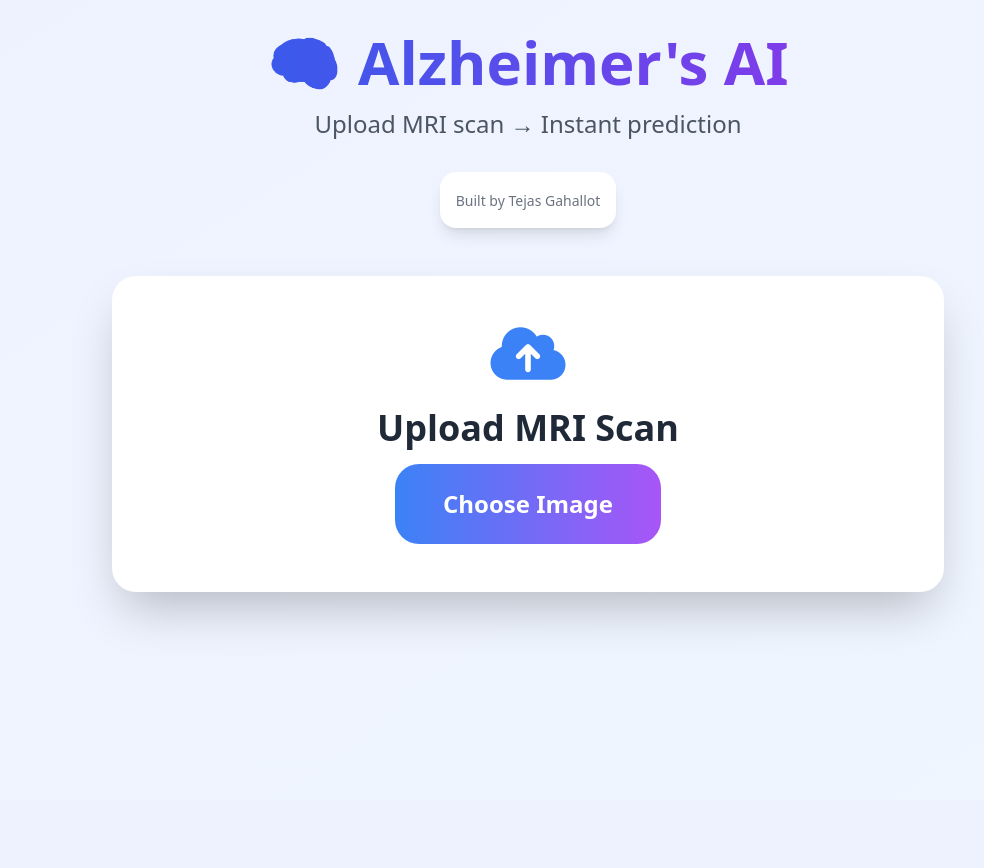
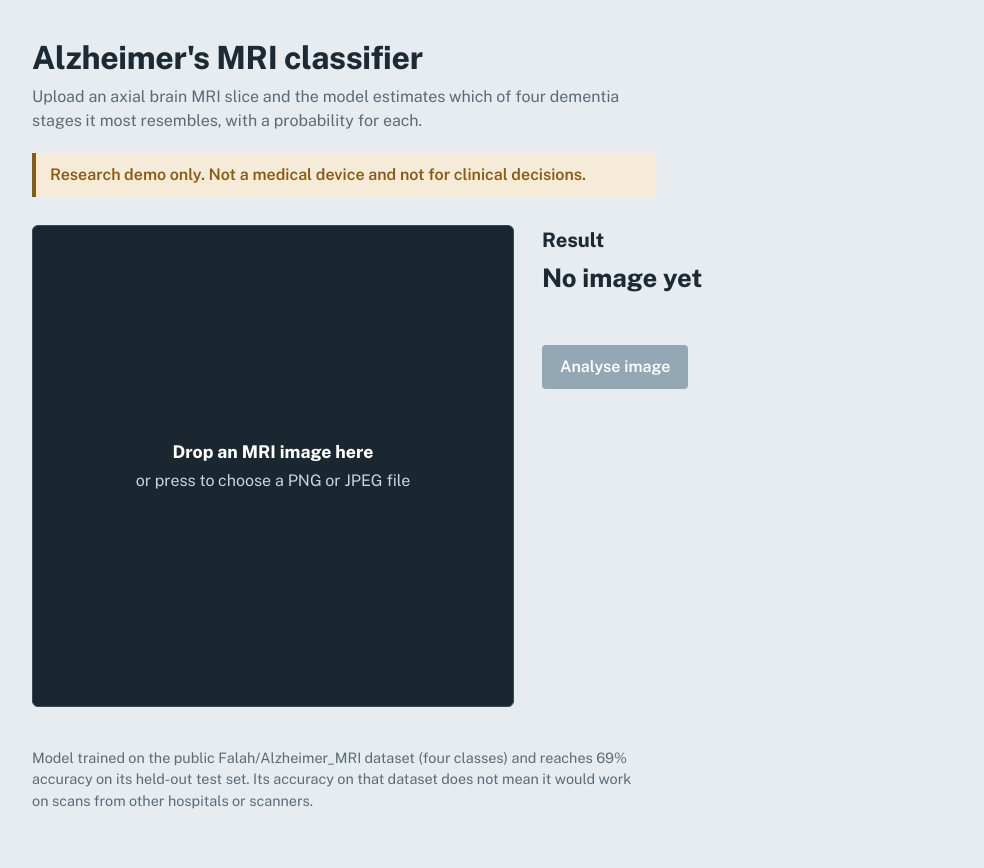
Before and after one commit to tejasgahallot026/alzheimers-detection, a Flask app: page / in a window 1280 px wide. Shown: the whole page, without its empty margins (112-1096 px from the left). Before the commit the page ends 626 px from the top, so only its background shows below. Run offline with Flask 3, Linux system fonts and the light colour scheme; some libraries are stand-ins or nearby versions.

Commit message:
Replace upload page with the new interface

```diff
--- a/templates/index.html
+++ b/templates/index.html
@@ -1,74 +1,184 @@
-<!DOCTYPE html>
-<html>
+<!doctype html>
+<html lang="en">
 <head>
-    <title>🧠 Alzheimer's Detection AI</title>
-    <script src="https://cdn.tailwindcss.com"></script>
-    <link rel="stylesheet" href="https://cdnjs.cloudflare.com/ajax/libs/font-awesome/6.4.0/css/all.min.css">
+<meta charset="utf-8">
+<meta name="viewport" content="width=device-width, initial-scale=1">
+<title>Alzheimer's MRI classifier (research demo)</title>
+<link rel="preconnect" href="https://fonts.googleapis.com">
+<link rel="preconnect" href="https://fonts.gstatic.com" crossorigin>
+<link href="https://fonts.googleapis.com/css2?family=Public+Sans:wght@400;600;750&display=swap" rel="stylesheet">
+<style>
+  :root {
+    --lightbox: #E6ECF0;
+    --ink: #1E2A33;
+    --muted: #5B6B77;
+    --film: #1A2630;
+    --film-line: #34495A;
+    --signal: #2F6F96;
+    --caution: #8A5A12;
+    --caution-bg: #F6EBD9;
+  }
+  * { box-sizing: border-box; }
+  body {
+    margin: 0;
+    font-family: "Public Sans", "Segoe UI", Helvetica, Arial, sans-serif;
+    font-size: 16px;
+    line-height: 1.5;
+    color: var(--ink);
+    background: var(--lightbox);
+  }
+  main { max-width: 1040px; margin: 0 auto; padding: 40px 24px 56px; }
+  h1 { font-size: 2rem; line-height: 1.15; font-weight: 750; margin: 0 0 8px; letter-spacing: -0.01em; }
+  .lede { max-width: 62ch; color: var(--muted); margin: 0 0 20px; }
+  .caution {
+    background: var(--caution-bg); color: var(--caution);
+    border-left: 4px solid var(--caution);
+    padding: 10px 14px; margin: 0 0 28px; max-width: 62ch; font-weight: 600;
+  }
+  .workspace { display: grid; grid-template-columns: minmax(0, 1fr) minmax(0, 1fr); gap: 28px; align-items: start; }
+
+  /* The film: the one bold element on the page */
+  .film {
+    background: var(--film);
+    border: 1px solid var(--film-line);
+    border-radius: 6px;
+    aspect-ratio: 1 / 1;
+    display: flex; align-items: center; justify-content: center;
+    position: relative; overflow: hidden; cursor: pointer;
+    color: #C9D6DF;
+  }
+  .film.dragging { outline: 3px dashed #8FB8D3; outline-offset: -10px; }
+  .film img { width: 100%; height: 100%; object-fit: contain; display: none; }
+  .film.has-image img { display: block; }
+  .film.has-image .prompt { display: none; }
+  .prompt { text-align: center; padding: 24px; }
+  .prompt strong { display: block; font-size: 1.1rem; color: #fff; margin-bottom: 4px; }
+  .film:focus-visible { outline: 3px solid #8FB8D3; outline-offset: 3px; }
+
+  .panel h2 { font-size: 1.25rem; margin: 0 0 4px; }
+  .verdict { font-size: 1.6rem; font-weight: 750; margin: 0; min-height: 2.4rem; }
+  .meta { color: var(--muted); margin: 0 0 20px; min-height: 1.5rem; }
+  .bars { list-style: none; padding: 0; margin: 0 0 24px; }
+  .bars li { margin-bottom: 12px; }
+  .bar-label { display: flex; justify-content: space-between; font-size: 0.95rem; }
+  .track { height: 10px; background: #CBD5DC; border-radius: 5px; overflow: hidden; margin-top: 4px; }
+  .fill { height: 100%; width: 0; background: var(--muted); transition: width 0.4s ease; }
+  .top .fill { background: var(--signal); }
+  .top .bar-label { font-weight: 600; }
+  button {
+    font: inherit; font-weight: 600; color: #fff; background: var(--signal);
+    border: 0; border-radius: 4px; padding: 10px 18px; cursor: pointer;
+  }
+  button:disabled { background: #93A7B5; cursor: not-allowed; }
+  button:focus-visible { outline: 3px solid var(--ink); outline-offset: 2px; }
+  .error { color: #A2361F; font-weight: 600; min-height: 1.5rem; margin: 12px 0 0; }
+  footer { margin-top: 40px; color: var(--muted); font-size: 0.9rem; max-width: 70ch; }
+  @media (max-width: 760px) {
+    .workspace { grid-template-columns: 1fr; }
+    h1 { font-size: 1.6rem; }
+  }
+  @media (prefers-reduced-motion: reduce) { .fill { transition: none; } }
+</style>
 </head>
-<body class="bg-gradient-to-br from-indigo-50 to-blue-50 min-h-screen">
-    <div class="max-w-4xl mx-auto p-8">
-        <div class="text-center mb-12">
-            <h1 class="text-6xl font-black bg-gradient-to-r from-blue-600 to-purple-600 bg-clip-text text-transparent mb-4">
-                🧠 Alzheimer's AI
-            </h1>
-            <p class="text-2xl text-gray-600 mb-8">Upload MRI scan → Instant prediction</p>
-            <div class="bg-white p-4 rounded-2xl shadow-lg inline-block">
-                <span class="text-sm text-gray-500">Built by Tejas Gahallot</span>
-            </div>
+<body>
+<main>
+  <h1>Alzheimer's MRI classifier</h1>
+  <p class="lede">Upload an axial brain MRI slice and the model estimates which of four dementia stages it most resembles, with a probability for each.</p>
+  <p class="caution">{{ disclaimer }}</p>
+
+  <div class="workspace">
+    <div>
+      <div class="film" id="film" tabindex="0" role="button" aria-label="Choose an MRI image to upload">
+        <div class="prompt">
+          <strong>Drop an MRI image here</strong>
+          or press to choose a PNG or JPEG file
         </div>
-
-        <div class="bg-white rounded-3xl shadow-2xl p-12 mb-12">
-            <div id="uploadArea" class="text-center">
-                <i class="fas fa-cloud-upload-alt text-6xl text-blue-500 mb-6"></i>
-                <h2 class="text-4xl font-bold text-gray-800 mb-4">Upload MRI Scan</h2>
-                <input type="file" id="imageInput" accept="image/*" class="hidden">
-                <button onclick="uploadImage()" class="bg-gradient-to-r from-blue-500 to-purple-500 text-white px-12 py-6 rounded-3xl text-2xl font-bold hover:shadow-xl transition-all">
-                    Choose Image
-                </button>
-            </div>
-
-            <div id="resultArea" class="hidden mt-12 text-center">
-                <img id="preview" class="w-96 h-96 object-cover rounded-2xl shadow-2xl mx-auto mb-8">
-                <div id="prediction" class="text-5xl font-black mb-6"></div>
-                <div id="confidence" class="text-3xl text-gray-600 mb-8"></div>
-                <div id="message" class="bg-gray-100 p-8 rounded-2xl text-xl"></div>
-                <button onclick="reset()" class="mt-8 bg-gray-500 text-white px-8 py-3 rounded-xl hover:bg-gray-600">Analyze Another</button>
-            </div>
-        </div>
+        <img id="preview" alt="Uploaded MRI slice">
+      </div>
+      <input type="file" id="file" accept="image/png,image/jpeg" hidden>
     </div>
 
-    <script>
-        async function uploadImage() {
-            const input = document.getElementById('imageInput');
-            input.click();
-        }
+    <section class="panel" aria-live="polite">
+      <h2>Result</h2>
+      <p class="verdict" id="verdict">No image yet</p>
+      <p class="meta" id="meta"></p>
+      <ul class="bars" id="bars"></ul>
+      <button id="run" disabled>Analyse image</button>
+      <p class="error" id="error"></p>
+    </section>
+  </div>
 
-        document.getElementById('imageInput').onchange = async function(e) {
-            const file = e.target.files[0];
-            if (!file) return;
+  <footer>Model trained on the public Falah/Alzheimer_MRI dataset (four classes) and reaches 69% accuracy on its held-out test set. Its accuracy on that dataset does not mean it would work on scans from other hospitals or scanners.</footer>
+</main>
 
-            // Show preview
-            document.getElementById('preview').src = URL.createObjectURL(file);
-            document.getElementById('uploadArea').classList.add('hidden');
-            document.getElementById('resultArea').classList.remove('hidden');
+<script>
+  const film = document.getElementById("film");
+  const input = document.getElementById("file");
+  const preview = document.getElementById("preview");
+  const runBtn = document.getElementById("run");
+  const verdict = document.getElementById("verdict");
+  const meta = document.getElementById("meta");
+  const bars = document.getElementById("bars");
+  const errorEl = document.getElementById("error");
+  let chosen = null;
 
-            // Fake prediction (replace with real API)
-            setTimeout(() => {
-                const predictions = ['Normal 🟢', 'MCI 🟡', 'Alzheimer\'s 🔴'];
-                const conf = (85 + Math.random() * 15).toFixed(1) + '%';
-                const pred = predictions[Math.floor(Math.random() * 3)];
+  const pretty = (label) => label.replace(/([a-z])([A-Z])/g, "$1 $2");
 
-                document.getElementById('prediction').textContent = pred;
-                document.getElementById('confidence').textContent = conf;
-                document.getElementById('message').textContent = 'Analysis complete!';
-            }, 2000);
-        }
+  function choose(file) {
+    if (!file) return;
+    if (!["image/png", "image/jpeg"].includes(file.type)) {
+      errorEl.textContent = "Choose a PNG or JPEG image.";
+      return;
+    }
+    chosen = file;
+    preview.src = URL.createObjectURL(file);
+    film.classList.add("has-image");
+    runBtn.disabled = false;
+    errorEl.textContent = "";
+    verdict.textContent = "Ready to analyse";
+    meta.textContent = file.name;
+    bars.innerHTML = "";
+  }
 
-        function reset() {
-            document.getElementById('imageInput').value = '';
-            document.getElementById('uploadArea').classList.remove('hidden');
-            document.getElementById('resultArea').classList.add('hidden');
-        }
-    </script>
+  film.addEventListener("click", () => input.click());
+  film.addEventListener("keydown", (e) => {
+    if (e.key === "Enter" || e.key === " ") { e.preventDefault(); input.click(); }
+  });
+  input.addEventListener("change", () => choose(input.files[0]));
+  film.addEventListener("dragover", (e) => { e.preventDefault(); film.classList.add("dragging"); });
+  film.addEventListener("dragleave", () => film.classList.remove("dragging"));
+  film.addEventListener("drop", (e) => {
+    e.preventDefault(); film.classList.remove("dragging"); choose(e.dataTransfer.files[0]);
+  });
+
+  runBtn.addEventListener("click", async () => {
+    if (!chosen) return;
+    runBtn.disabled = true;
+    runBtn.textContent = "Analysing…";
+    errorEl.textContent = "";
+    const body = new FormData();
+    body.append("image", chosen);
+    try {
+      const res = await fetch("/predict", { method: "POST", body });
+      const data = await res.json();
+      if (!res.ok) throw new Error(data.error || "The analysis failed.");
+      verdict.textContent = pretty(data.prediction);
+      meta.textContent = `${(data.confidence * 100).toFixed(1)}% confidence, analysed in ${Math.round(data.inference_ms)} ms`;
+      const entries = Object.entries(data.probabilities).sort((a, b) => b[1] - a[1]);
+      bars.innerHTML = entries.map(([label, p], i) => `
+        <li class="${i === 0 ? "top" : ""}">
+          <div class="bar-label"><span>${pretty(label)}</span><span>${(p * 100).toFixed(1)}%</span></div>
+          <div class="track"><div class="fill" data-w="${(p * 100).toFixed(1)}"></div></div>
+        </li>`).join("");
+      requestAnimationFrame(() => document.querySelectorAll(".fill").forEach((el) => { el.style.width = el.dataset.w + "%"; }));
+    } catch (err) {
+      verdict.textContent = "No result";
+      errorEl.textContent = err.message;
+    } finally {
+      runBtn.disabled = false;
+      runBtn.textContent = "Analyse image";
+    }
+  });
+</script>
 </body>
 </html>
```
